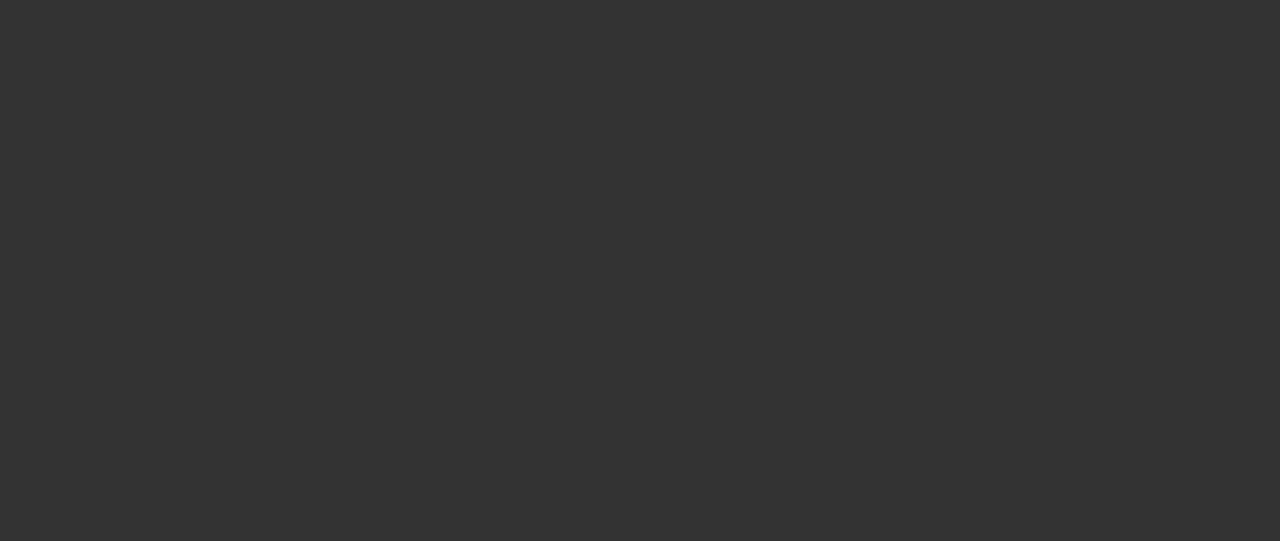
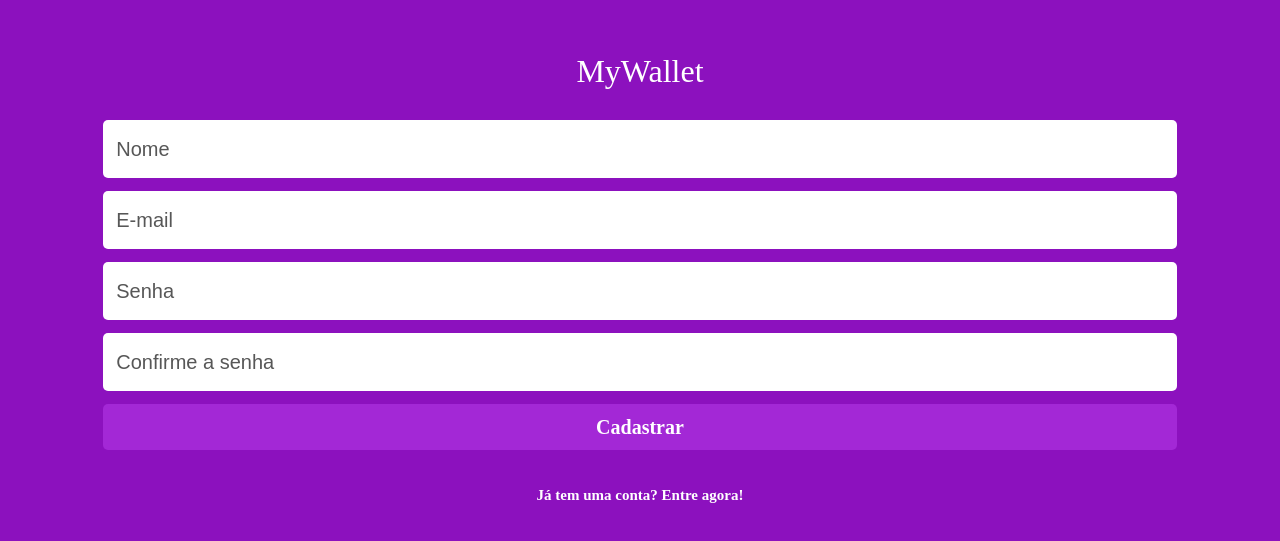
Before and after one commit to TiagoVota/MyWallet-front, a React (Create React App) app: page /sign-up in a window 1280 px wide. Shown: the part 125-666 px from the top of the page. Built offline with nearby package versions, Linux system fonts and the light colour scheme.

Commit message:
Make sign-up page

```diff
--- a/public/index.html
+++ b/public/index.html
@@ -24,7 +24,7 @@
       work correctly both with client-side routing and a non-root public URL.
       Learn how to configure a non-root public URL by running `npm run build`.
     -->
-    <title>React App</title>
+    <title>MyWallet</title>
   </head>
   <body>
     <noscript>You need to enable JavaScript to run this app.</noscript>
--- a/src/App.js
+++ b/src/App.js
@@ -4,6 +4,7 @@
 import UserContext from './contexts/UserContext';
 import GlobalStyle from './styles/GlobalStyle';
 import SignIn from './pages/signIn/SignIn';
+import SignUp from './pages/signUp/SignUp';
 
 
 function App() {
@@ -20,8 +21,12 @@
 				<GlobalStyle />
 
 				<Switch>
-					<Route path='/login' exact>
+					<Route path='/sign-in' exact>
 						<SignIn />
+					</Route>
+
+					<Route path='/sign-up' exact>
+						<SignUp />
 					</Route>
 
 				</Switch>
--- /dev/null
+++ b/src/pages/signUp/SignUp.jsx
@@ -0,0 +1,148 @@
+import styled from 'styled-components'
+import { useState } from 'react'
+import { Link, useHistory } from 'react-router-dom'
+
+import { postSignUp } from '../../services/service.auth'
+
+
+const SignIn = () => {
+	const [name, setName] = useState('')
+	const [email, setEmail] = useState('')
+	const [password, setPassword] = useState('')
+	const [repeatPassword, setRepeatPassword] = useState('');
+	const history = useHistory()
+
+
+	const handleSubmit = (event) => {
+		event.preventDefault()
+		postSignUp(name, email, password, repeatPassword)
+			.then(() => {
+				alert('Cadastro realizado!')
+				history.push('/sign-in')
+				setName('')
+				setPassword('')
+				setEmail('')
+				setRepeatPassword('')
+			})
+			.catch((error) => {
+				console.log(error)
+				alert('Campo inválido!')
+			})
+	}
+
+	return (
+		<Container>
+
+			<H1>MyWallet</H1>
+
+			<form onSubmit={handleSubmit}>
+				<Input
+					placeholder='Nome'
+					type='text'
+					onChange={({ target: { value }}) => setName(value)}
+					value={name}
+				/>
+
+				<Input
+					placeholder='E-mail'
+					type='email'
+					onChange={({ target: { value }}) => setEmail(value)}
+					value={email}
+				/>
+
+				<Input
+					placeholder='Senha'
+					type='text'
+					onChange={({ target: { value }}) => setPassword(value)}
+					value={password}
+				/>
+
+				<Input
+					placeholder='Confirme a senha'
+					type='text'
+					onChange={({ target: { value }}) => setRepeatPassword(value)}
+					value={repeatPassword}
+				/>
+
+				<Button type='submit'>
+					Cadastrar
+				</Button>
+			</form>
+
+			<Link to='/sign-in'>
+				<P>Já tem uma conta? Entre agora!</P>
+			</Link>
+
+		</Container>
+	)
+}
+
+
+export default SignIn
+
+
+const Container = styled.div`
+	width: 100vw;
+	height: 100vh;
+	background-color: #8C11BE;
+	display: flex;
+	flex-direction: column;
+	align-items: center;
+	justify-content: center;
+`
+
+const H1 = styled.h1`
+	margin-bottom: 24px;
+	font-family: Saira Stencil One;
+	font-style: normal;
+	font-weight: normal;
+	font-size: 32px;
+	line-height: 50px;
+	color: #FFFFFF;
+`
+
+const Input = styled.input`
+	width: 88%;
+	height: 58px;
+	margin-left: 6%;
+	margin-bottom: 13px;
+	padding-left: 13px;
+	font-size: 20px;
+	background: #FFFFFF;
+	border-radius: 5px;
+	border-width: 0px;
+
+	::placeholder {
+		color: #575757;
+	}
+
+	:focus {
+		color: #000000;
+		outline: none;
+	}
+`
+
+const Button = styled.button`
+	width: 88%;
+	height: 46px;
+	margin-left: 6%;
+	margin-bottom: 36px;
+	background: #A328D6;
+	border-radius: 5px;
+
+	font-family: Raleway;
+	font-style: normal;
+	font-weight: bold;
+	font-size: 20px;
+	line-height: 23px;
+	color: #FFFFFF;
+`
+
+const P = styled.p`
+	font-family: Raleway;
+	font-style: normal;
+	font-weight: bold;
+	font-size: 15px;
+	line-height: 18px;
+	color: #FFFFFF;
+`
--- a/src/services/service.auth.js
+++ b/src/services/service.auth.js
@@ -4,8 +4,8 @@
 const BASE_URL = 'http://localhost:4000'
 
 
-const postSignUp = (name, email, password, confirmPassword) => {
-	const body = { name, email, password, confirmPassword }
+const postSignUp = (name, email, password, repeatPassword) => {
+	const body = { name, email, password, repeatPassword }
 
 	return axios.post(`${BASE_URL}/sign-up`, body)
 }
```
Also changed, not shown: 1 other file (tests, documents, lock files or other folders).
